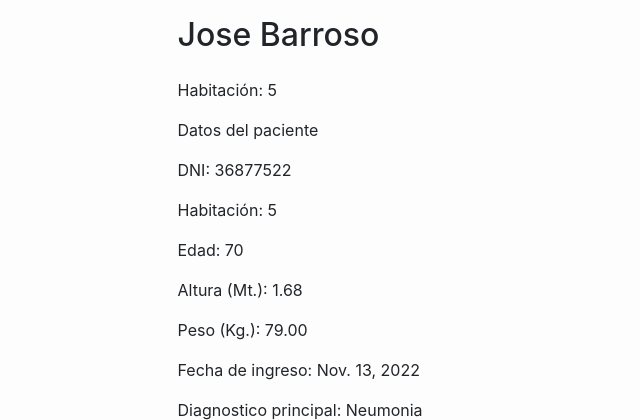
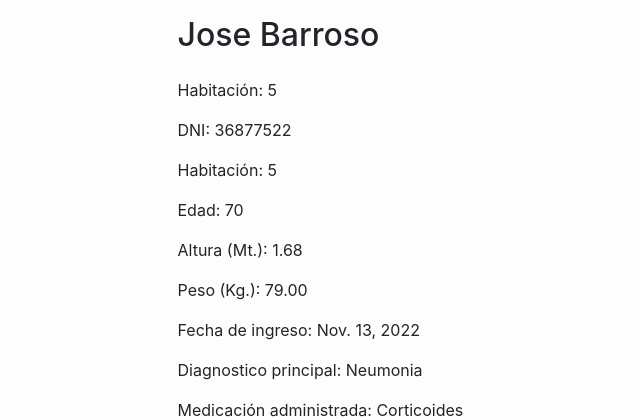
Before and after one commit to ramacualquiercosa/PIG_G3_22816, a Django app: page /pages/3/1/ in a window 1280 px wide. Shown: the part 72-492 px from the top of the page, without its empty margins (50-690 px from the left). Run offline with Django 3.2, Linux system fonts and the light colour scheme; data comes from the database, SQL or seed files in the repository; both versions use the stored data as it was after the commit; some libraries are stand-ins or nearby versions.

Commit message:
version final con correcciones

```diff
--- a/PIG_G3_22816/pages/templates/pages/page_detail.html
+++ b/PIG_G3_22816/pages/templates/pages/page_detail.html
@@ -9,7 +9,6 @@
         <h2 class="section-heading mb-4">{{object.name}}</h2>
         <div>
           <p>Habitación: {{page.room}}</p>
-          <p>Datos del paciente</p>
           <p>DNI: {{page.dni}}</p>
           <p>Habitación: {{page.room}}</p>
           <p>Edad: {{page.age}}</p>
```
Also changed, not shown: PIG_G3_22816/db.sqlite3.
